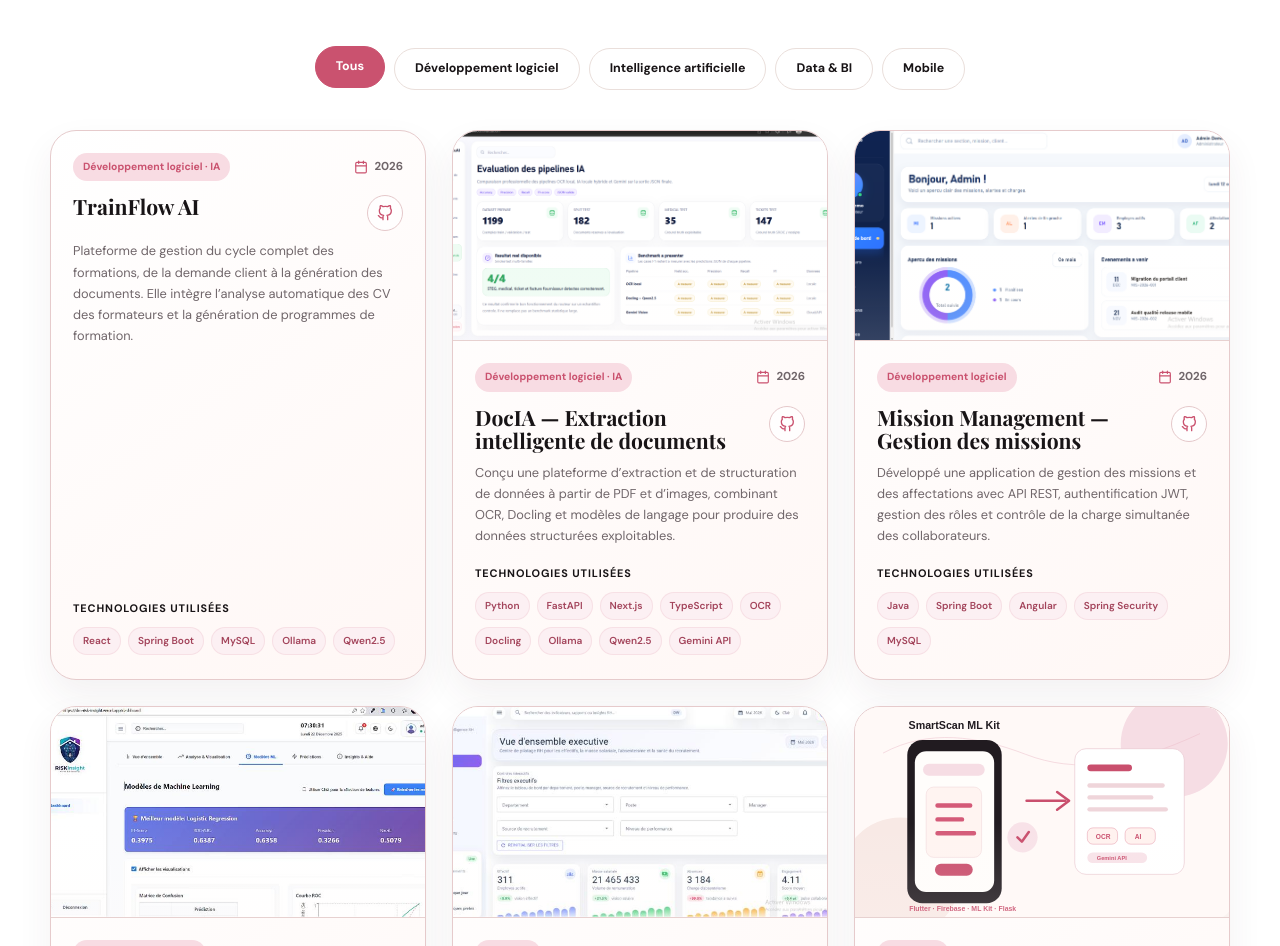
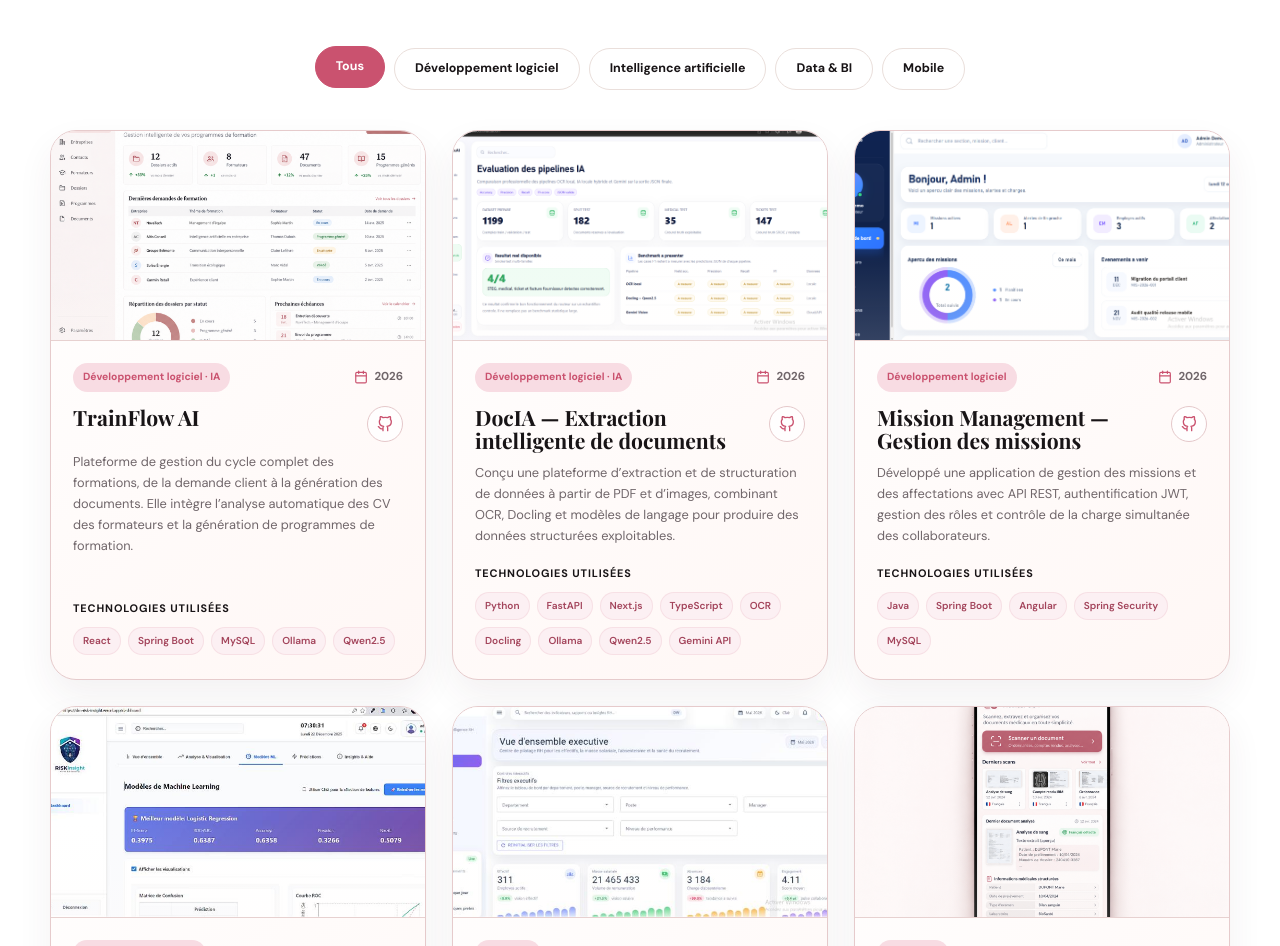
Before and after one commit to nour-karray/Software-Engineering-Portfolio, a React (Vite) app: page / in a window 1280 px wide. Shown: the part 2566-3512 px from the top of the page. Built offline with nearby package versions, Linux system fonts and the light colour scheme.

Commit message:
feat: add TrainFlow and SmartScan project images

```diff
--- a/src/data/portfolioData.js
+++ b/src/data/portfolioData.js
@@ -56,12 +56,12 @@ export const skills = {
 };
 
 export const projects = [
-  { id: "trainflow", year: "2026", categories: ["software", "ai"], technologies: ["React", "Spring Boot", "MySQL", "Ollama", "Qwen2.5"], cover: "", github: "https://github.com/nour-karray/trainflow-ai" },
+  { id: "trainflow", year: "2026", categories: ["software", "ai"], technologies: ["React", "Spring Boot", "MySQL", "Ollama", "Qwen2.5"], cover: asset("images/projects/trainflow-ai-dashboard.png"), github: "https://github.com/nour-karray/trainflow-ai" },
   { id: "docia", year: "2026", categories: ["software", "ai"], technologies: ["Python", "FastAPI", "Next.js", "TypeScript", "OCR", "Docling", "Ollama", "Qwen2.5", "Gemini API"], cover: asset("images/projects/docuai-dashboard.png"), github: "https://github.com/nour-karray/AI-Document-Extractor" },
   { id: "mission", year: "2026", categories: ["software"], technologies: ["Java", "Spring Boot", "Angular", "Spring Security", "MySQL"], cover: asset("images/projects/mission-management-dashboard.png"), github: "https://github.com/nour-karray/J2ee" },
   { id: "riskinsight", year: "2025", categories: ["ai"], technologies: ["Python", "scikit-learn", "Flask", "React"], cover: asset("images/projects/prediction-sinistre-dashboard.jpg"), github: "" },
   { id: "hr-analytics", year: "2026", categories: ["data"], technologies: ["SQL Server", "SSIS", "ETL", "Data Warehouse", "Blazor"], cover: asset("images/projects/hr-analytics-dashboard.jpg"), github: "https://github.com/nour-karray/HR-Analytics-Data-Warehouse" },
-  { id: "smartscan", year: "2026", categories: ["mobile", "ai"], technologies: ["Flutter", "Firebase Auth", "Google ML Kit", "OCR", "Flask", "Gemini API"], cover: asset("images/projects/smartscan-mlkit.svg"), github: "https://github.com/nour-karray/smartscan-medical-ocr" },
+  { id: "smartscan", year: "2026", categories: ["mobile", "ai"], technologies: ["Flutter", "Firebase Auth", "Google ML Kit", "OCR", "Flask", "Gemini API"], cover: asset("images/projects/smartscan-medical-ocr.png"), github: "https://github.com/nour-karray/smartscan-medical-ocr" },
   { id: "e-sante", year: "2025", categories: ["software"], technologies: ["ASP.NET Core Web API", "Entity Framework Core", "Blazor", "SQL Server"], cover: asset("images/projects/e-sante-dashboard.png"), github: "https://github.com/nour-karray/E-sante-app" },
   { id: "event-planner", year: "2026", categories: ["software"], technologies: ["Laravel", "MySQL"], cover: asset("images/projects/event-planner-dashboard.png"), github: "https://github.com/nour-karray/Event-planner" },
   { id: "drawing", year: "2025", categories: ["software"], technologies: ["Java", "JavaFX", "SQLite", "JDBC", "Design Patterns"], cover: asset("images/projects/drawing-javafx-app.png"), coverFit: "contain", github: "https://github.com/nour-karray/javafx-design-patterns" },
--- a/src/data/translations.js
+++ b/src/data/translations.js
@@ -30,11 +30,11 @@ export const translations = {
       Python: "Développement et IA", Java: "Développement logiciel", JavaScript: "Applications web", TypeScript: "Applications typées", SQL: "Requêtes de données", "Spring Boot": "API Java", FastAPI: "API Python", React: "Interfaces web", Angular: "Applications web", "Machine Learning": "Modèles prédictifs", "Data Mining": "Exploration de données", "Deep Learning": "Réseaux de neurones", "IA générative": "Génération assistée", LLM: "Modèles de langage", "scikit-learn": "Machine learning Python", TensorFlow: "Deep learning", PyTorch: "Deep learning", PostgreSQL: "Base relationnelle", MySQL: "Base relationnelle", "SQL Server": "Gestion de données", SSIS: "Intégration de données", ETL: "Flux de données", "Data Warehouse": "Entrepôt décisionnel", Git: "Versioning", GitHub: "Collaboration",
     } },
     projects: { eyebrow: "Projets", title: "Mes projets", intro: "Une sélection de projets académiques et personnels qui présentent les compétences que j’ai mises en pratique.", filters: { all: "Tous", software: "Développement logiciel", ai: "Intelligence artificielle", data: "Data & BI", mobile: "Mobile" }, filtersLabel: "Filtres des projets", technologies: "Technologies utilisées", githubLabel: "Voir sur GitHub", items: {
-      trainflow: { title: "TrainFlow AI", category: "Développement logiciel · IA", description: "Plateforme de gestion du cycle complet des formations, de la demande client à la génération des documents. Elle intègre l’analyse automatique des CV des formateurs et la génération de programmes de formation." },
+      trainflow: { title: "TrainFlow AI", category: "Développement logiciel · IA", coverAlt: "Interface du tableau de bord TrainFlow AI", description: "Plateforme de gestion du cycle complet des formations, de la demande client à la génération des documents. Elle intègre l’analyse automatique des CV des formateurs et la génération de programmes de formation." },
       docia: { title: "DocIA — Extraction intelligente de documents", category: "Développement logiciel · IA", description: "Conçu une plateforme d’extraction et de structuration de données à partir de PDF et d’images, combinant OCR, Docling et modèles de langage pour produire des données structurées exploitables." },
       mission: { title: "Mission Management — Gestion des missions", category: "Développement logiciel", description: "Développé une application de gestion des missions et des affectations avec API REST, authentification JWT, gestion des rôles et contrôle de la charge simultanée des collaborateurs." },
       "hr-analytics": { title: "HR Analytics Data Warehouse & BI Dashboard", category: "Data & BI", description: "Conçu un entrepôt de données RH avec un processus ETL SSIS permettant d’intégrer, transformer et analyser les données afin d’alimenter un tableau de bord décisionnel." },
-      smartscan: { title: "SmartScan Medical OCR", category: "Mobile · IA", description: "Application mobile Flutter de scan et gestion intelligente de documents, intégrant OCR avec Google ML Kit, authentification Firebase et analyse structurée de documents médicaux." },
+      smartscan: { title: "SmartScan Medical OCR", category: "Mobile · IA", coverAlt: "Interface mobile SmartScan Medical OCR", description: "Application mobile Flutter de scan et gestion intelligente de documents, intégrant OCR avec Google ML Kit, authentification Firebase et analyse structurée de documents médicaux." },
       "event-planner": { title: "Event Planner", category: "Développement logiciel", description: "Développé une application Laravel de gestion d’événements avec authentification, inscription des utilisateurs et espace d’administration pour gérer les événements, catégories et participations." },
       drawing: { title: "Drawing App JavaFX", category: "Développement logiciel", description: "Développé une application JavaFX de dessin et de sauvegarde avec SQLite, en appliquant plusieurs design patterns, notamment Factory, Command, Strategy et Observer." },
       "e-sante": { title: "E-Santé", category: "Développement logiciel", description: "Développé une application de gestion de pharmacie avec API REST sécurisée par JWT, permettant de gérer les patients, médicaments, stocks et ordonnances à travers une interface Blazor." },
@@ -64,11 +64,11 @@ export const translations = {
       Python: "Development & AI", Java: "Software Development", JavaScript: "Web Applications", TypeScript: "Typed Applications", SQL: "Data Queries", "Spring Boot": "Java APIs", FastAPI: "Python APIs", React: "Web Interfaces", Angular: "Web Applications", "Machine Learning": "Predictive Models", "Data Mining": "Data Exploration", "Deep Learning": "Neural Networks", "IA générative": "Assisted Generation", LLM: "Language Models", "scikit-learn": "Python Machine Learning", TensorFlow: "Deep Learning", PyTorch: "Deep Learning", PostgreSQL: "Relational Database", MySQL: "Relational Database", "SQL Server": "Data Management", SSIS: "Data Integration", ETL: "Data Flows", "Data Warehouse": "Data Warehouse", Git: "Version Control", GitHub: "Collaboration",
     } },
     projects: { eyebrow: "Projects", title: "My Projects", intro: "A selection of academic and personal projects showcasing the skills I have applied in practice.", filters: { all: "All", software: "Software Development", ai: "Artificial Intelligence", data: "Data & BI", mobile: "Mobile" }, filtersLabel: "Project filters", technologies: "Technologies used", githubLabel: "View on GitHub", items: {
-      trainflow: { title: "TrainFlow AI", category: "Software Development · AI", description: "A platform managing the full training lifecycle, from client request to document generation, with automatic trainer CV analysis and training program generation." },
+      trainflow: { title: "TrainFlow AI", category: "Software Development · AI", coverAlt: "TrainFlow AI dashboard interface", description: "A platform managing the full training lifecycle, from client request to document generation, with automatic trainer CV analysis and training program generation." },
       docia: { title: "DocIA — Intelligent Document Extraction", category: "Software Development · AI", description: "Designed a platform for extracting and structuring data from PDFs and images, combining OCR, Docling and language models to produce usable structured data." },
       mission: { title: "Mission Management", category: "Software Development", description: "Developed a mission and assignment management application with a REST API, JWT authentication, role management and controls for employees’ simultaneous workload." },
       "hr-analytics": { title: "HR Analytics Data Warehouse & BI Dashboard", category: "Data & BI", description: "Designed an HR data warehouse with an SSIS ETL process to integrate, transform and analyze data for a decision-support dashboard." },
-      smartscan: { title: "SmartScan Medical OCR", category: "Mobile · AI", description: "A Flutter application for intelligent document scanning and management using Google ML Kit OCR and Firebase." },
+      smartscan: { title: "SmartScan Medical OCR", category: "Mobile · AI", coverAlt: "SmartScan Medical OCR mobile interface", description: "A Flutter application for intelligent document scanning and management using Google ML Kit OCR and Firebase." },
       "event-planner": { title: "Event Planner", category: "Software Development", description: "Developed a Laravel event management application with authentication, user registration and an administration area for managing events, categories and participation." }, drawing: { title: "Drawing App JavaFX", category: "Software Development", description: "Developed a JavaFX drawing and persistence application with SQLite, applying several design patterns including Factory, Command, Strategy and Observer." },
       "e-sante": { title: "E-Health", category: "Software Development", description: "Developed a pharmacy management application with a JWT-secured REST API for managing patients, medications, inventory and prescriptions through a Blazor interface." },
       riskinsight: { title: "RiskInsight — Home Claim Risk Prediction", category: "Artificial Intelligence", description: "Developed and compared several machine learning models on home insurance data to estimate claim risk and evaluate their performance." },
```
Also changed, not shown: public/images/projects/smartscan-medical-ocr.png (added), public/images/projects/trainflow-ai-dashboard.png (added).
